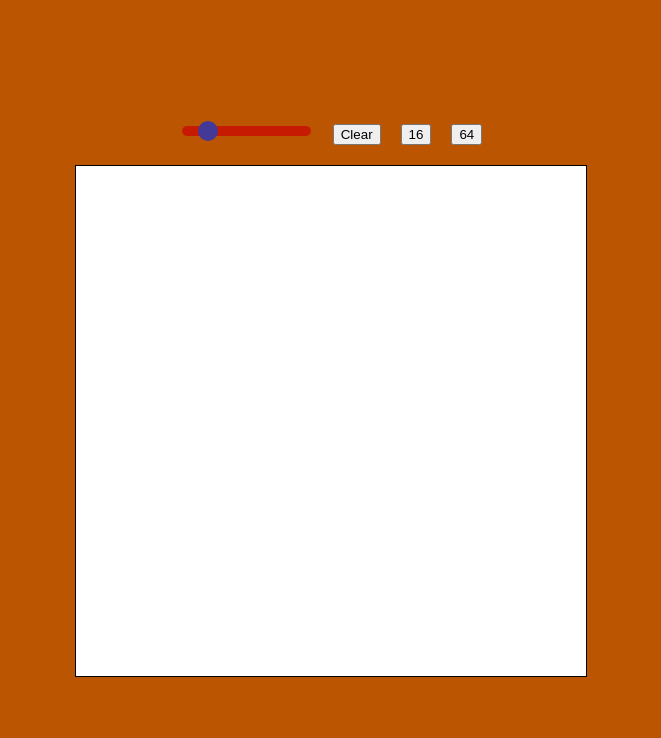
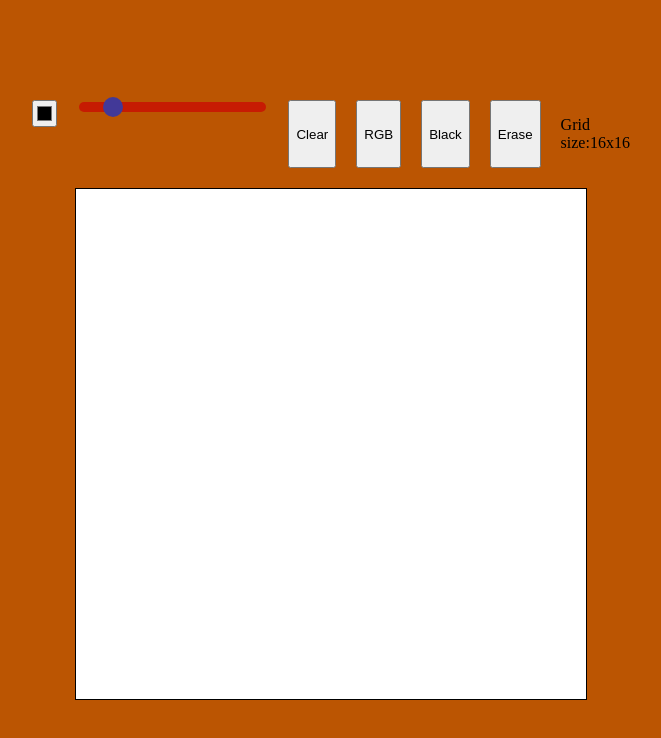
Before and after one commit to Sikmon/Project-Etch-a-Sketch, a plain HTML site: page index.html in a window 1280 px wide. Shown: the whole page, without its empty margins (309-970 px from the left). Drawn offline with Linux system fonts and the light colour scheme.

Commit message:
Added a color input element

```diff
--- a/index.html
+++ b/index.html
@@ -8,11 +8,14 @@
     <title>Document</title>
 </head>
 <body>
-    <div class="controls">
-        <input type="range" id="gridSize" class="slider" name="Grid Size" min="1" max="100" />
+    <div class="controls" id="controls">
+        <input type="color" id="colorPicker" class="colorPicker"/>
+         <p id="sliderVal" class="sliderVal"></p>
+         <input type="range" id="gridSize" class="slider" name="Grid Size" min="2" max="100" />
          <button class="clearBTN" id="clr">Clear</button>
-         <button class="grid 16" id="grd16">16</button>
-         <button class="grid 64" id="grd64">64</button>
+         <button class="grid 16" id="grd16">RGB</button>
+         <button class="grid 64" id="grd64">Black</button>
+         <button class="erase" id="erase">Erase</button>
     </div>
 
     <div class="myGrid" id="container">
```
